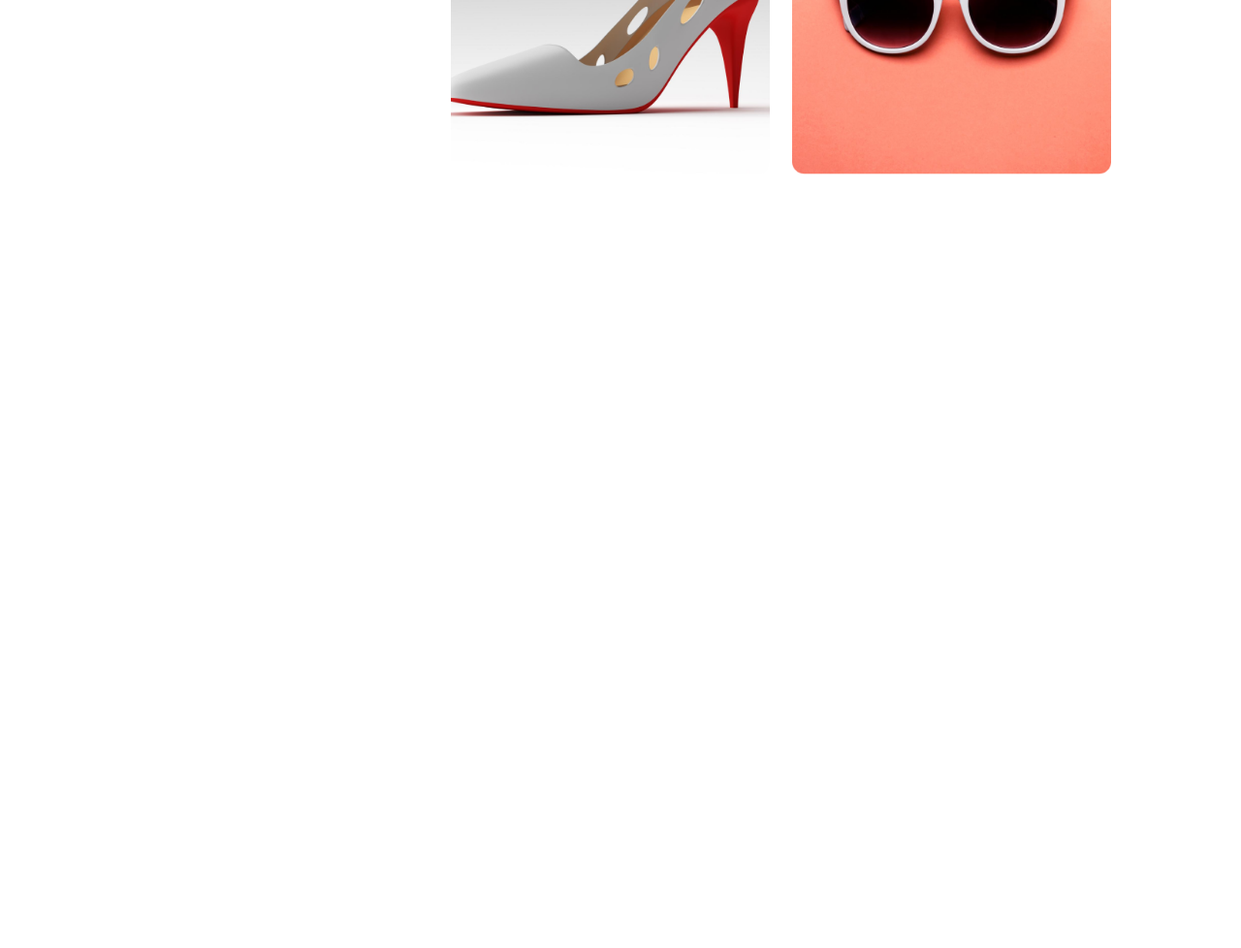
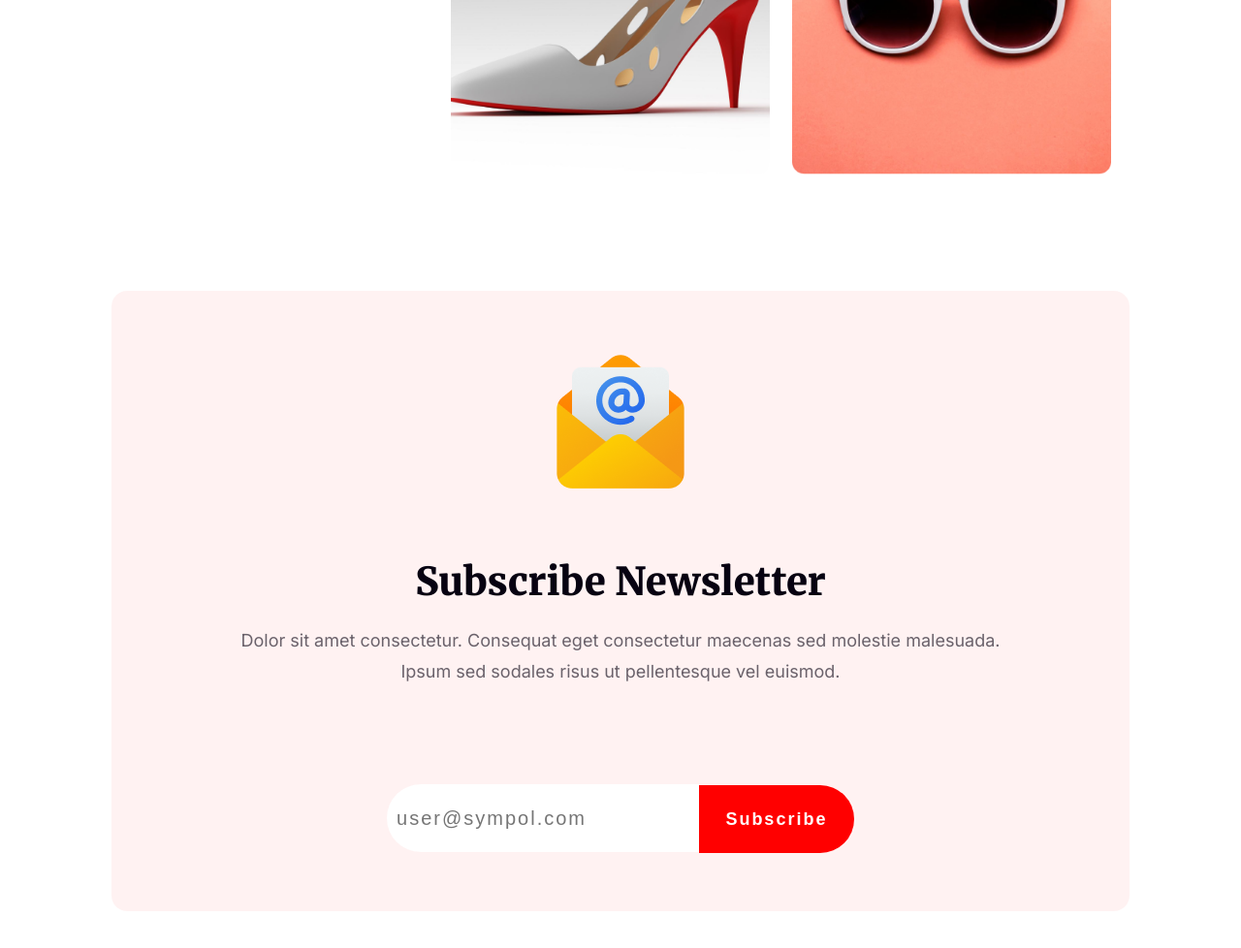
Before and after one commit to okaymahdi/New_Year_New_Project_Welcome_2024, a plain HTML site: page index.html in a window 1280 px wide. Shown: the part 5025-6003 px from the top of the page at 97% size. Before the commit the page ends 5325 px from the top, so only its background shows below. Drawn offline with Linux system fonts and the light colour scheme.

Commit message:
subscribe section added

```diff
--- a/index.html
+++ b/index.html
@@ -131,6 +131,20 @@
         </div>
       </section>
       <!-- portfolio section end -->
+
+
+      <!-- subscribe section start -->
+      <section class="subscribe fix_width">
+        <img src="images/Group 61.png" alt="">
+        <h2>Subscribe Newsletter</h2>
+        <p>Dolor sit amet consectetur. Consequat eget consectetur maecenas sed molestie malesuada. <br> Ipsum sed sodales risus ut pellentesque vel euismod. </p>
+
+        <form action="">
+          <input type="email" name="email" placeholder="user@sympol.com" id="">
+          <input type="submit" value="Subscribe">
+        </form>
+      </section>
+      <!-- subscribe section end -->
     </main>
   </body>
 </html>
--- a/styles/style.css
+++ b/styles/style.css
@@ -138,6 +138,7 @@ body {
   text-transform: uppercase;
   padding: 10px 20px;
   border: 2px solid #f00;
+  outline: none;
   border-radius: 15px;
   letter-spacing: 2px;
   margin-top: 10px;
@@ -150,6 +151,10 @@ body {
   background: #f00;
   letter-spacing: 4px;
   border: none;
+}
+
+.btn:hover:focus {
+  outline: none;
 }
 
 .new_year_2024 {
@@ -384,6 +389,9 @@ body {
   margin-bottom: 48px;
 }
 
+.portfolio_images {
+  overflow: hidden;
+}
 
 .portfolio_heder_images {
   display: flex;
@@ -393,12 +401,11 @@ body {
   width: 350px;
   height: 350px;
   text-align: center;
+  cursor: pointer;
   margin: 0 auto;
   margin-bottom: 20px;
 }
-.portfolio_images {
-  overflow: hidden;
-}
+
 .portfolio_footer_images {
   display: flex;
   justify-content: space-around;
@@ -408,4 +415,90 @@ body {
   height: 350px;
   text-align: center;
   margin: 0 auto;
+  cursor: pointer;
 }
+
+/* subscribe section styles */
+.subscribe {
+  border-radius: 16px;
+background: rgba(255, 0, 0, 0.05);
+  text-align: center;
+  margin-bottom: 120px;
+}
+
+
+.subscribe h2 {
+  color: #070211;
+text-align: center;
+font-family: "Merriweather",serif;
+font-size: 40px;
+font-weight: 900;
+text-transform: capitalize;
+margin-bottom: 20px;
+}
+
+
+.subscribe p {
+  color: rgba(7, 2, 17, 0.60);
+text-align: center;
+font-family: "Inter", sans-serif;
+font-size: 18px;
+font-weight: 400;
+line-height: 32px;
+margin-bottom: 40px;
+}
+
+
+.subscribe>img {
+  padding: 60px 0;
+}
+.subscribe form {
+  padding: 60px;
+  align-items: center;
+}
+
+.subscribe > form > input[type="email"] {
+  width: 423px;
+  height: 50px;
+  border: none;
+  padding: 10px;
+  border-top-left-radius: 50px;
+  border-bottom-left-radius: 50px;
+  background: #fff;
+  font-size: 20px;
+  font-size: 20px;
+  font-weight: 400;
+  letter-spacing: 2px;
+  list-style: none;
+}
+
+.subscribe > form > input[type="email"]:focus {
+  outline: none;
+}
+
+.subscribe > form > input[type="submit"] {
+  width: 160px;
+  height: 70px;
+  border: none;
+  padding: 10px;
+  border-top-right-radius: 50px;
+  border-bottom-right-radius: 50px;
+  background: #F00;
+  margin-left: -125px;
+  color: #fff;
+  font-size: 18px;
+  font-weight: 700;
+  letter-spacing: 2px;
+  line-height: normal;
+  cursor: pointer;
+  transition: 0.5s;
+}
+
+.subscribe > form > input[type="submit"]:hover {
+  font-size: 20px;
+  letter-spacing: 3px;
+}
+
+.subscribe > form > input[type="submit"]:hover:focus {
+  outline: none;
+}
```
